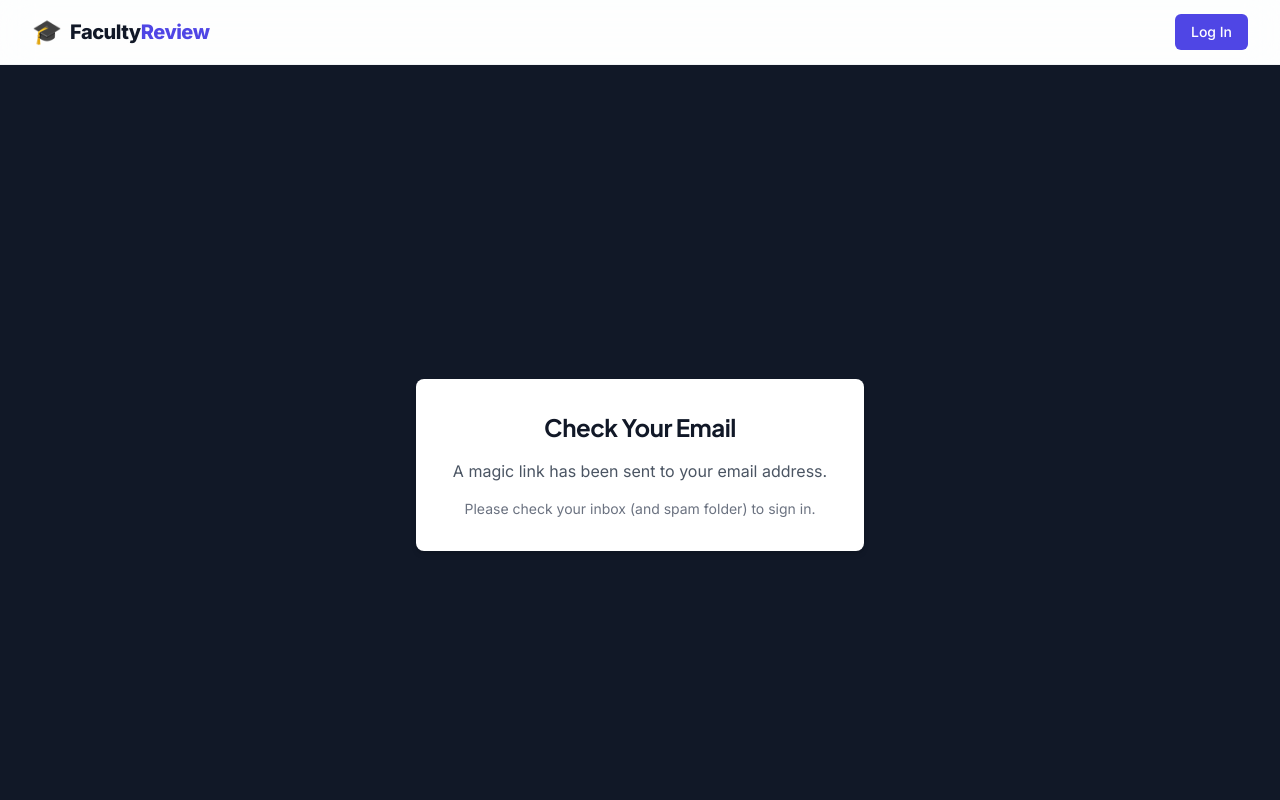
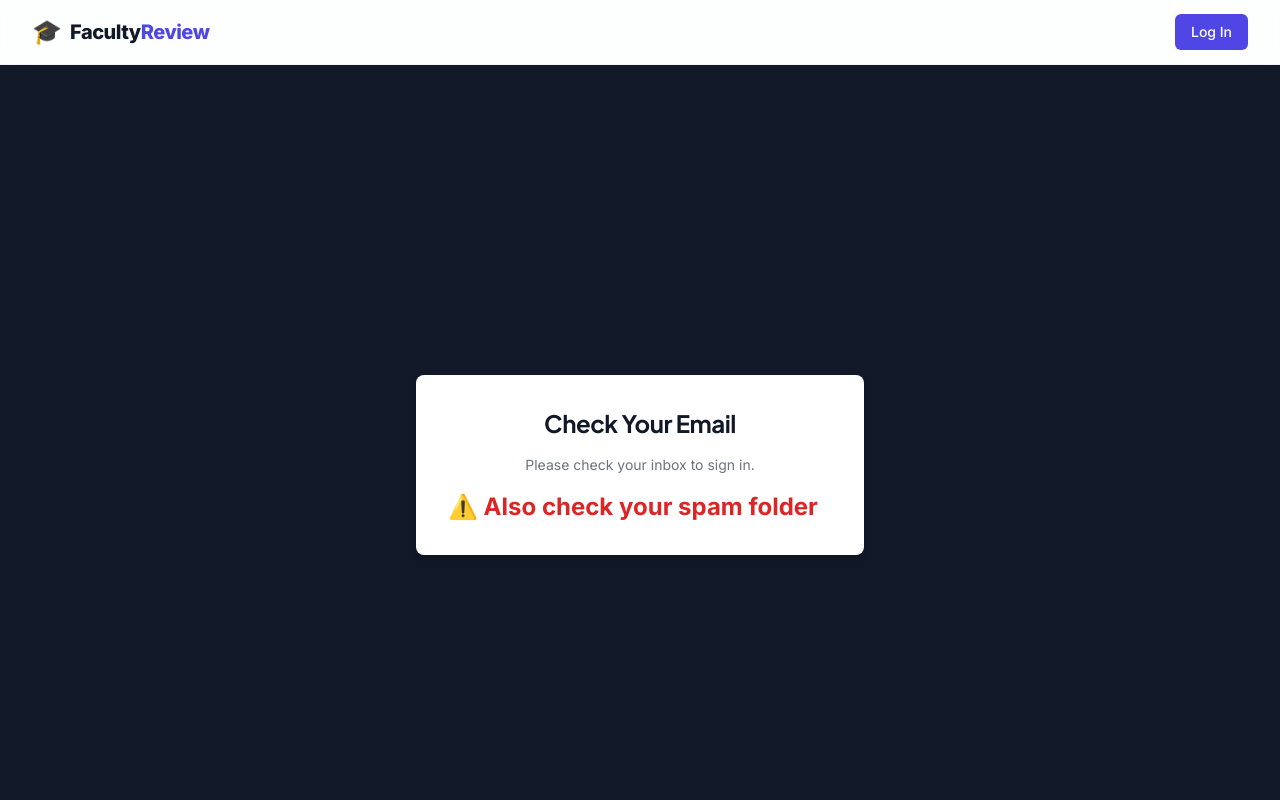
Before and after one commit to Abdullah3580/faculty-review-app, a Next.js app: page /verify-request in a window 1280 px wide. Shown: the top 800 px of the page. Built offline with nearby package versions, Linux system fonts and the light colour scheme; no server answers.

Commit message:
Update email verification message and add spam warning
Removed redundant text and added a warning to check the spam folder.

```diff
--- a/src/app/verify-request/page.tsx
+++ b/src/app/verify-request/page.tsx
@@ -7,12 +7,12 @@ export default function VerifyRequestPage() {
         <h1 className="text-2xl font-bold text-center text-gray-900">
           Check Your Email
         </h1>
-        <p className="text-center text-gray-600">
-          A magic link has been sent to your email address.
-        </p>
         <p className="text-center text-sm text-gray-500">
-          Please check your inbox (and spam folder) to sign in.
-        </p>
+          Please check your inbox to sign in.
+          </p>
+          <p className="text-2xl font-bold text-red-600 dark:text-red-400 mb-4">
+            ⚠️ Also check your spam folder
+          </p>
       </div>
     </div>
   );
```
